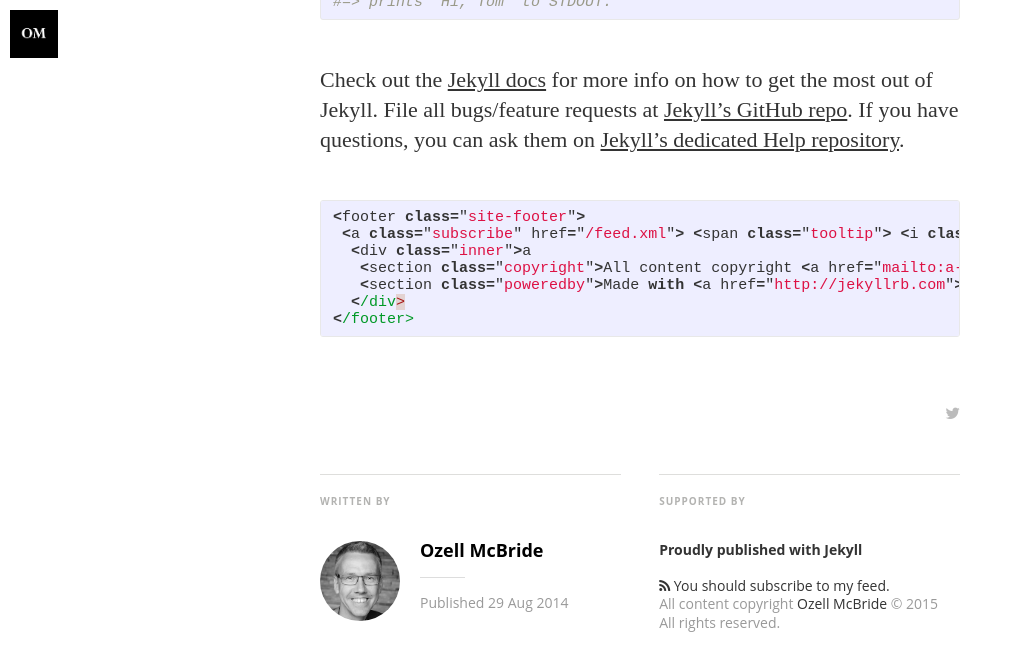
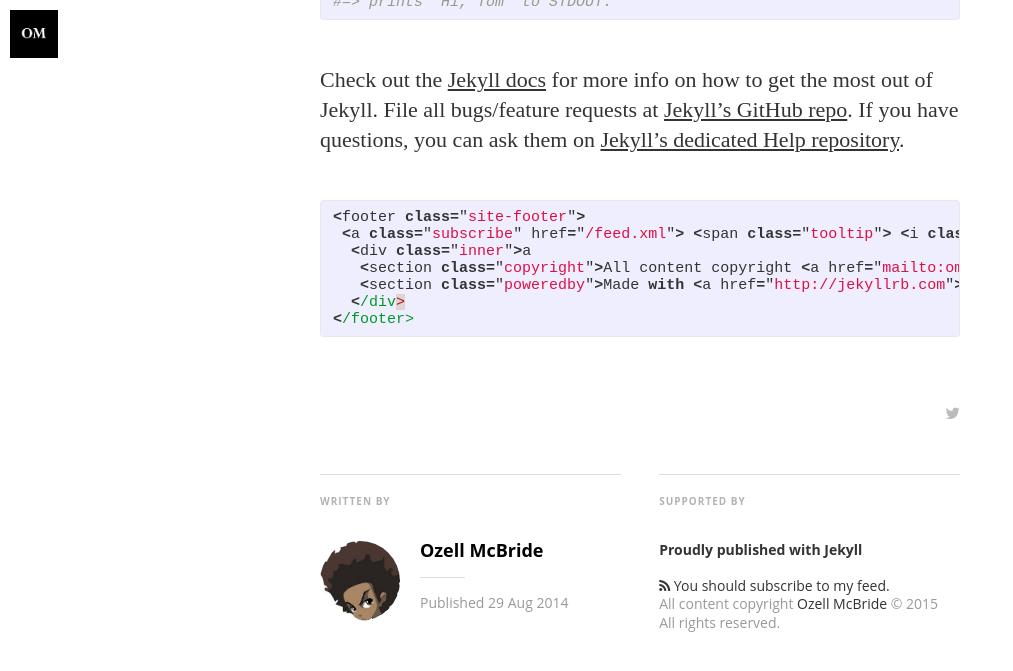
Before and after one commit to omcbride/omcbride.github.io, a Jekyll site: the page built from _posts/2014-08-29-welcome-to-jekyll.markdown, in a window 1280 px wide and 900 px high, scrolled down 1448 px, cut to the strip 0-718 px from the top of the window. Shown: the top 671 px of the strip, without its empty margins (0-1013 px from the left). Built offline with Jekyll 4.4.1, drawn with Linux system fonts in a browser that asks for light colours; nearby versions of some CDN libraries; some web fonts are replaced; Markdown is read by kramdown in place of the engine named in the settings.

Commit message:
updating site

```diff
--- a/_config.yml
+++ b/_config.yml
@@ -7,7 +7,7 @@
 description: > # this means to ignore newlines until "email:"
    Bloggin'...mostly about Sitecore
 
-email: a-mail@mail.mail
+email: omcbri1@hotmail.com
 #blog logo
 logo: "/assets/images/df_logo.jpg"
 # blog cover
@@ -19,7 +19,7 @@
 
 paginate:	5
 
-url: "http://blog.***.***" # the base hostname & protocol for your site
+url: "http://blog.ozellmcbride.com/" # the base hostname & protocol for your site
 baseurl: ""
 
 # social icons and sharing options
```
Also changed, not shown: assets/images/author.jpg.
